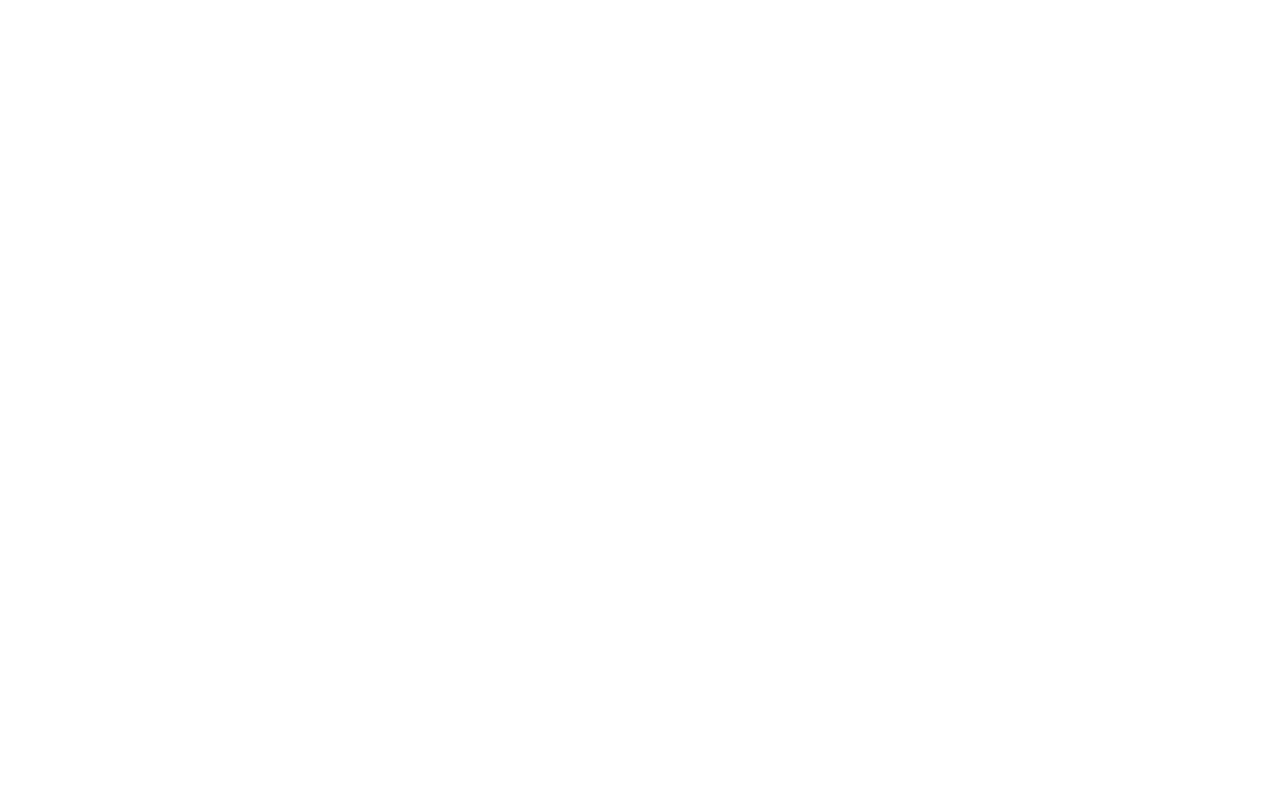
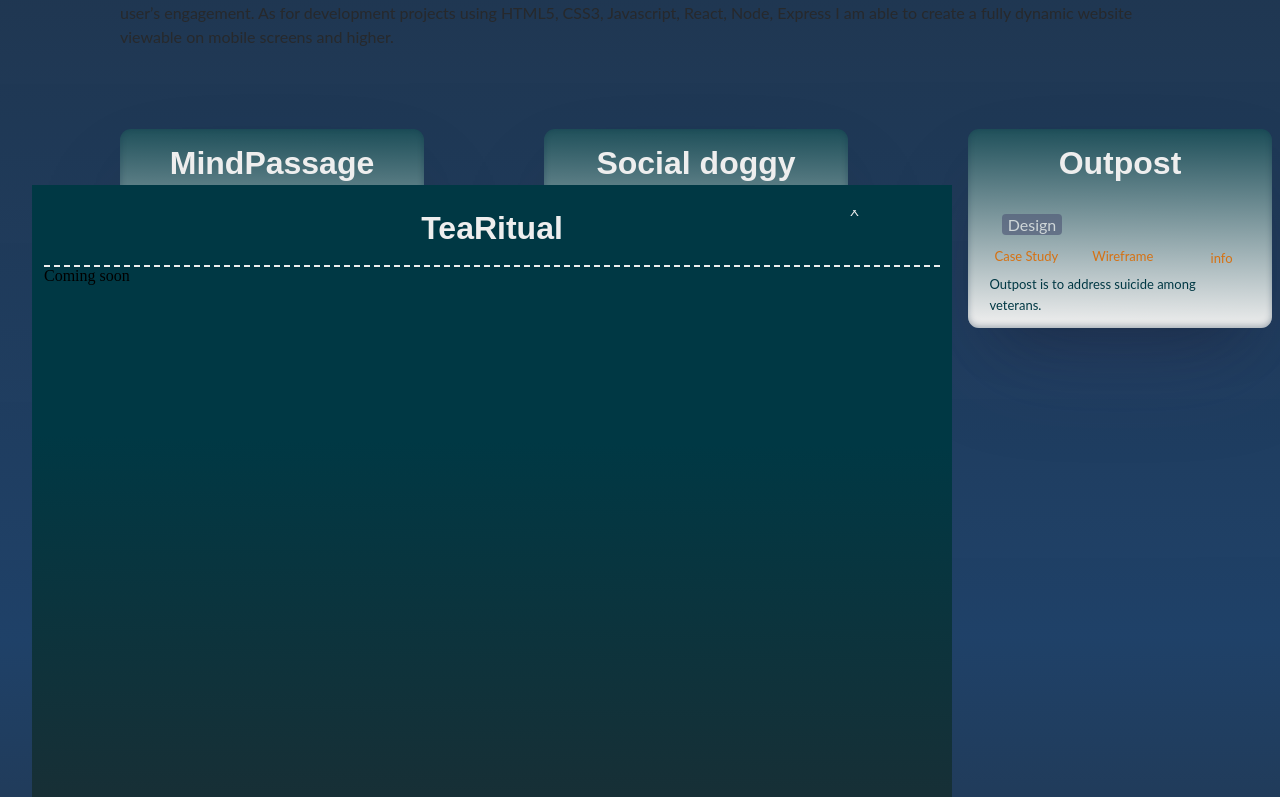
Before and after one commit to MidnightSilva/Portfolio, a React (Create React App) app in the folder my-portfolio/: page / in a window 1280 px wide. Shown: the part 1203-2000 px from the top of the page. Before the commit the page ends 1032 px from the top, so only its background shows below. Built offline with nearby package versions, Linux system fonts and the light colour scheme; a web font is replaced by a local one.

Commit message:
removing the errors on the netify delpoyment logs

```diff
--- a/my-portfolio/src/Sections/LandingSection.js
+++ b/my-portfolio/src/Sections/LandingSection.js
@@ -1,6 +1,6 @@
 import StarIcon from "../components/StarIcon";
 import CompassIcon from "../components/CompassIcon";
-import Down from "../assets/Svgs/Vector.svg";
+
 import "../_morphing.scss";
 
 const LandingSection = () => {
@@ -24,7 +24,6 @@
           <span></span>
           <span></span>
         </div>
-        {/* <img src={Down} alt="down arrow" className="down-arrow" /> */}
       </div>
     </div>
   );
--- a/my-portfolio/src/pages/HomePage.js
+++ b/my-portfolio/src/pages/HomePage.js
@@ -8,10 +8,10 @@
   return (
     <div className="Main-Sec">
       <LandingSection />
-      {/* <AboutMeSection /> */}
+      <AboutMeSection />
       <AboutMe />
-      {/* <ProjectSection />
-      <ContactSection /> */}
+      <ProjectSection />
+      <ContactSection />
     </div>
   );
 };
```
